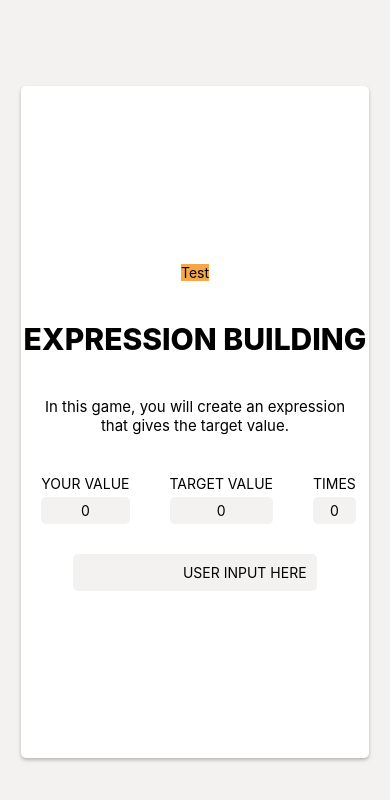
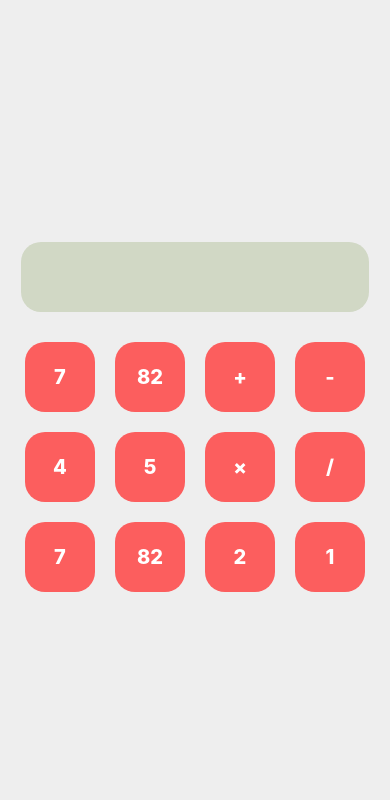
Before and after one commit to neikhn/MPR_mini_project_4, a React Native app: screen / in a window 390 px wide. Shown: the top 800 px of the page. Built offline with nearby package versions, Linux system fonts and the light colour scheme.

Commit message:
3rd commit
problem with button disability

```diff
--- a/App.js
+++ b/App.js
@@ -1,47 +1,47 @@
+import { useState } from "react";
 import { StyleSheet, Text, View } from "react-native";
-import Button from "./components/Button.js"
+import Button from "./components/Button.js";
+import Row from "./components/Row.js";
+import DisplayContainer from "./components/DisplayContainer.js";
 
 export default function App() {
+  const [displayValue, setDisplayValue] = useState("");
+  const [previousInput, setPreviousInput] = useState("")
+
+  const handlePress = (value) => {
+    setDisplayValue((previous) => {
+      const isPreviousEmpty = previousInput === "";
+      const isDifferentType = isNaN(previousInput) !== isNaN(value);
+      const isCurrentNumber = !isNaN(value);
+
+      allowed = (isPreviousEmpty && isCurrentNumber) || (isDifferentType && !isPreviousEmpty);
+
+      if (allowed) {
+        setPreviousInput(value);
+        return previous === "" ? String(value) : previous + value;
+      }
+      return previous;
+    });
+  };
+
   return (
     <View style={styles.container}>
-      <View style={styles.innerContainer}>
-        <Button>Test</Button>
-        <View style={styles.titleContainer}>
-          <Text style={styles.title}>EXPRESSION BUILDING</Text>
-        </View>
-        <View style={styles.descriptionContainer}>
-          <Text style={styles.description}>
-            In this game, you will create an expression that gives the target
-            value.
-          </Text>
-        </View>
-        <View>
-          <View style={styles.displayValue}>
-            <View style={styles.independentValueContainer}>
-              <Text>YOUR VALUE</Text>
-              <View style={styles.valueContainer}>
-                <Text style={styles.valueText}>0</Text>
-              </View>
-            </View>
-            <View style={styles.independentValueContainer}>
-              <Text>TARGET VALUE</Text>
-              <View style={styles.valueContainer}>
-                <Text style={styles.valueText}>0</Text>
-              </View>
-            </View>
-            <View style={styles.independentValueContainer}>
-              <Text>TIMES</Text>
-              <View style={styles.valueContainer}>
-                <Text style={styles.valueText}>0</Text>
-              </View>
-            </View>
-          </View>
-        </View>
-        <View style={styles.inputContainer}>
-          <Text style={styles.inputText}>USER INPUT HERE</Text>
-        </View>
-
-      </View>
+      <DisplayContainer>{displayValue}</DisplayContainer>
+      <Row>
+        {['7', '82', '+', '-'].map((item) => (
+          <Button key={item} onPress={handlePress} type={isNaN(item) ? 'operator' : 'integer'}>{item}</Button>
+        ))}
+      </Row>
+      <Row>
+        {['4', '5', '×', '/'].map((item) => (
+        <Button key={item} onPress={handlePress} type={isNaN(item) ? 'operator' : 'integer'}>{item}</Button>
+        ))}
+      </Row>
+      <Row>
+        {['7', '82', '2', '1'].map((item) => (
+          <Button key={item} onPress={handlePress} type={isNaN(item) ? 'operator' : 'integer'}>{item}</Button>
+        ))}
+      </Row>
     </View>
   );
 }
@@ -52,26 +52,9 @@ const styles = StyleSheet.create({
     justifyContent: "center",
     alignItems: "center",
     padding: 2,
-    backgroundColor: "#F4F1F1",
+    backgroundColor: "#EEEEEE",
   },
-  innerContainer: {
-    alignItems: "center",
-    justifyContent: "center",
-    width: "90%",
-    height: "80%",
-    backgroundColor: "white",
-    borderRadius: 5,
-    // iOS
-    shadowColor: "#000",
-    shadowOffset: {
-      width: 0,
-      height: 2,
-    },
-    shadowOpacity: 0.25,
-    shadowRadius: 3.84,
-    // Android
-    elevation: 10,
-  },
+
   titleContainer: {
     paddingTop: 20,
     paddingBottom: 20,
--- a/components/Button.js
+++ b/components/Button.js
@@ -1,24 +1,61 @@
+import { useState } from "react";
+import PropTypes from "prop-types";
 import { View, Text, Pressable, StyleSheet } from "react-native";
-import { useState } from "react";
 
-export default function Button({ children }) {
+export default function Button({ children, onPress, type }) {
+  const [disabled, setDisabled] = useState(false);
+
+  const handlePress = () => {
+    if (type === "integer") {
+      setDisabled(true);
+    }
+    onPress(children)
+  };
+
   return (
     <View style={styles.outerContainer}>
       <Pressable
-        style={styles.innerContainer}
+        style={({ pressed }) => [
+          styles.innerContainer,
+          pressed && !disabled ? styles.feedbackFlash : null, //feedbackFlash only when button is not disabled
+          disabled ? styles.disabledContainer : null
+        ]}
+        onPress={handlePress}
+        disabled={disabled}
       >
-        <Text>{children}</Text>
+        <Text style={styles.buttonText}>{children}</Text>
       </Pressable>
     </View>
   );
 }
 
+Button.propTypes = {
+  children: PropTypes.node.isRequired,
+  onPress: PropTypes.func.isRequired,
+  type: PropTypes.oneOf(['integer', 'operator']).isRequired,
+};
+
 const styles = StyleSheet.create({
   outerContainer: {
-    borderRadius: 20,
-    margin: 20
+    margin: 10
   },
   innerContainer: {
-    backgroundColor: "#F6A747"
+    width: 70,
+    aspectRatio: 1,
+    justifyContent: "center",
+    backgroundColor: "#FC5E5E",
+    borderRadius: 20
   },
+  disabledContainer: {
+    backgroundColor: "#C4C4C4"
+  },
+  buttonText: {
+    fontSize: 20,
+    fontWeight: "800",
+    color: "white",
+    textAlign: "center"
+  },
+  feedbackFlash: {
+    backgroundColor: "#C73659"
+  }
 });
--- /dev/null
+++ b/components/DisplayContainer.js
@@ -0,0 +1,25 @@
+import { View, Text, StyleSheet } from "react-native";
+
+export default function DisplayContainer({ children }) {
+  return (
+    <View style={styles.displayContainer}>
+      <Text style={styles.displayText}>{children}</Text>
+    </View>
+  )
+}
+
+const styles = StyleSheet.create({
+  displayContainer: {
+    width: "90%",
+    height: 70,
+    justifyContent: "center",
+    alignItems: "flex-end",
+    backgroundColor: "#D1D8C5",
+    borderRadius: 20,
+    padding: 20,
+    marginBottom: 20,
+  },
+  displayText: {
+    fontSize: 25
+  }
+});
--- /dev/null
+++ b/components/Row.js
@@ -0,0 +1,13 @@
+  import { View, StyleSheet } from "react-native";
+
+  export default function Row({ children }) {
+    return (
+      <View style={styles.container}>{children}</View>
+    )
+  };
+
+  const styles = StyleSheet.create({
+    container: {
+      flexDirection: "row"
+    }
+  });
```
